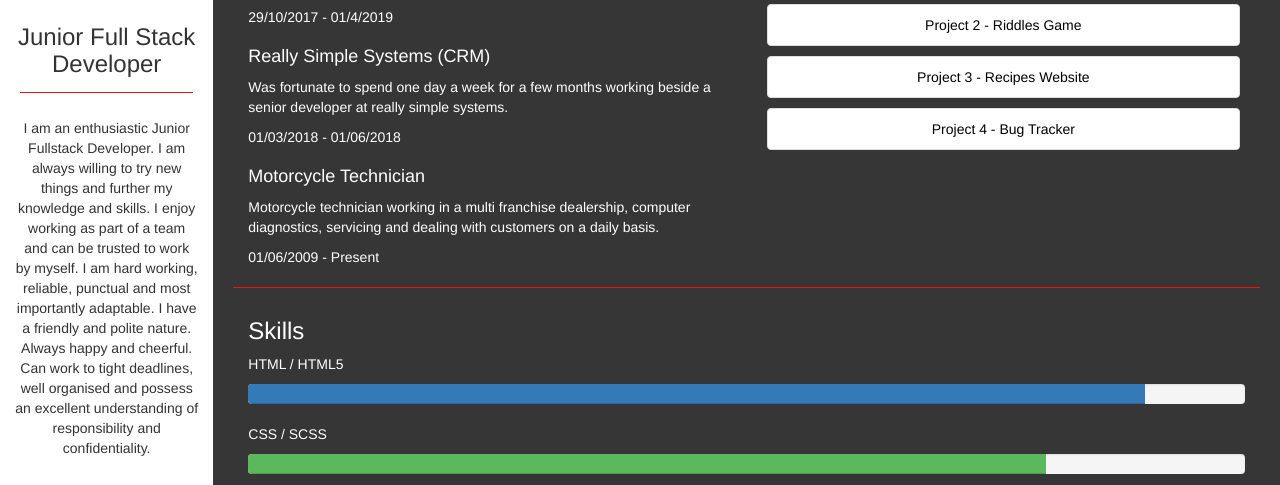
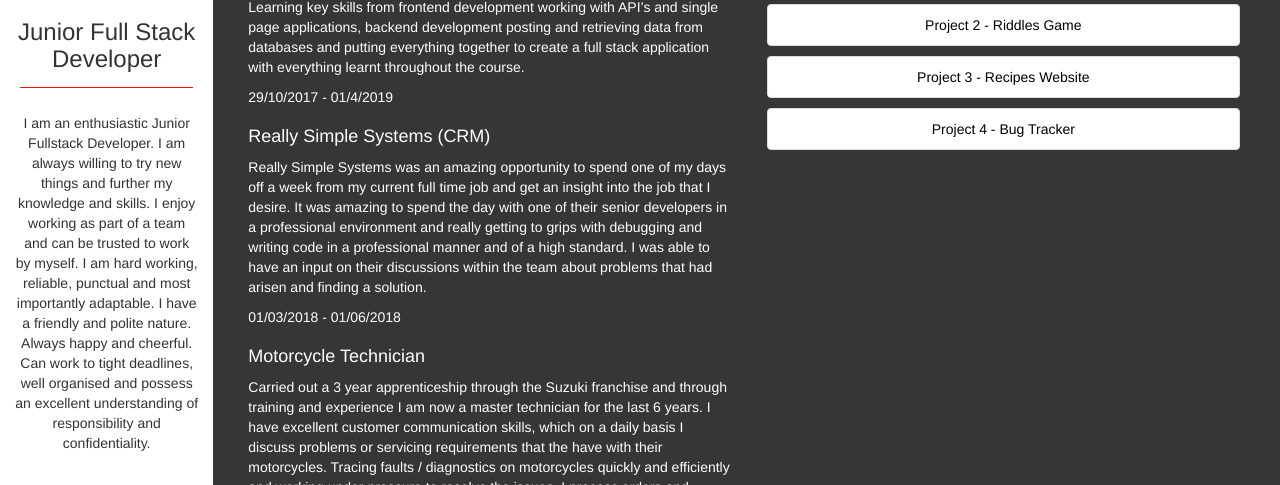
Before and after one commit to rtreagus/rtreagus.github.io, a plain HTML site: page index.html in a window 1280 px wide. Shown: the part 165-650 px from the top of the page. Drawn offline with nearby package versions, Linux system fonts and the light colour scheme.

Commit message:
added more detailed description to qualifications

```diff
--- a/index.html
+++ b/index.html
@@ -37,10 +37,8 @@
                             <div class="text-muted">
                                 <p>russell.treagus@hotmail.co.uk</p>
                                 <p>07745548165</p>
+                                <p>Havant, Hampshire</p>
                             </div>
-                            <a href="https://github.com/rtreagus/rtreagus.github.io/blob/master/CV.pdf"
-                                target="_blank"><i class="fa fa-download" aria-hidden="true"></i><span>Download
-                                    CV</span></a>
                         </div>
                     </div>
                 </div>
@@ -57,20 +55,45 @@
                                 <div class="history-items">
                                     <div class="timeline-item" dates="29/10/2017 - 01/4/2019">
                                         <h4>Qualifications</h4>
-                                        <p>Software development diploma through CodeInstitute, I built four projects
-                                            throughout the course from front end, back end and a full stack project.</p>
+                                        <p>Started an amazing career in coding to become and junior web developer.
+                                            Course was just over one year which I done part
+                                            time beside my full time job. Learning key skills from frontend development
+                                            working with API’s and single page
+                                            applications, backend development posting and retrieving data from databases
+                                            and putting everything together to create a
+                                            full stack application with everything learnt throughout the course.
+                                        </p>
                                         <p>29/10/2017 - 01/4/2019</p>
                                     </div>
                                     <div class="timeline-item" dates="01/03/2018 - 01/06/2018">
                                         <h4>Really Simple Systems (CRM)</h4>
-                                        <p>Was fortunate to spend one day a week for a few months working beside a
-                                            senior developer at really simple systems.</p>
+                                        <p>Really Simple Systems was an amazing opportunity to spend one of my days off
+                                            a week from my current full time job and
+                                            get an insight into the job that I desire. It was amazing to spend the day
+                                            with one of their senior developers in a
+                                            professional environment and really getting to grips with debugging and
+                                            writing code in a professional manner and of a
+                                            high standard. I was able to have an input on their discussions within the
+                                            team about problems that had arisen and
+                                            finding a solution.
+                                        </p>
                                         <p>01/03/2018 - 01/06/2018</p>
                                     </div>
                                     <div class="timeline-item" dates="01/06/2009 - Present">
                                         <h4>Motorcycle Technician</h4>
-                                        <p>Motorcycle technician working in a multi franchise dealership, computer
-                                            diagnostics, servicing and dealing with customers on a daily basis.</p>
+                                        <p>Carried out a 3 year apprenticeship through the Suzuki franchise and through
+                                            training and experience I am now a master
+                                            technician for the last 6 years. I have excellent customer communication
+                                            skills, which on a daily basis I discuss
+                                            problems or servicing requirements that the have with their motorcycles.
+                                            Tracing faults / diagnostics on motorcycles
+                                            quickly and efficiently and working under pressure to resolve the issues. I
+                                            process orders and warranty through our
+                                            computer management system and make sure the day to day running of our
+                                            workshop is of a high standard and running
+                                            smoothly. Training other apprentices with good communication and correct
+                                            procedures are carried out.
+                                        </p>
                                         <p>01/06/2009 - Present</p>
                                     </div>
                                 </div>
@@ -137,7 +160,7 @@
                                 <span class="sr-only"> 80% complete</span>
                             </div>
                         </div>
-                        <p>Angular</p>
+                        <p>PHP</p>
                         <div class="progress">
                             <div class="progress-bar progress-bar-info" role="progressbar" aria-valuenow="80"
                                 aria-valuemin="0" aria-valuemax="100" style="width:20%">
```
Also changed, not shown: 1 other file.
